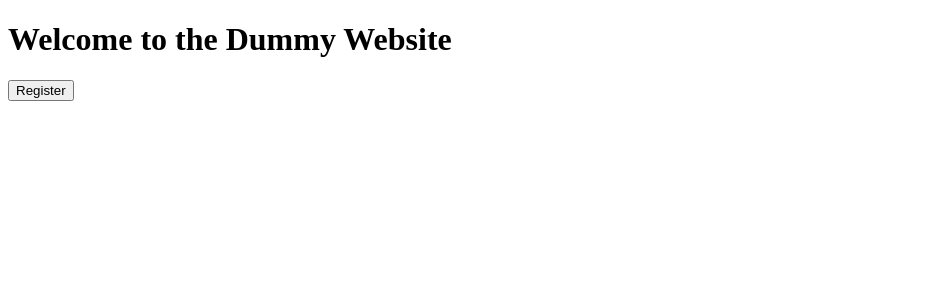
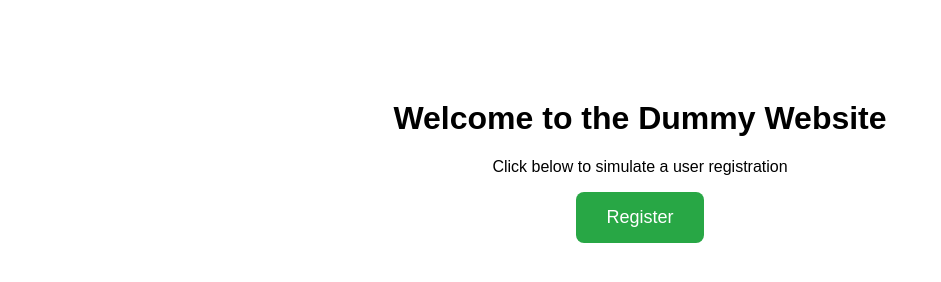
Before and after one commit to lakshmi-meghana2226/g4-site, a plain HTML site: page analytics.html in a window 1280 px wide. Shown: the whole page, without its empty margins (0-941 px from the left). Drawn offline with Linux system fonts and the light colour scheme.

Commit message:
Update analytics.html

```diff
--- a/analytics.html
+++ b/analytics.html
@@ -2,13 +2,12 @@
 <html>
 <head>
   <title>Dummy Sign-Up Page</title>
-  <script async src="https://www.googletagmanager.com/gtag/js?id=G-RNSCG7L67D"></script>
+  <script async src="https://www.googletagmanager.com/gtag/js?id=G-XXXXXXX"></script>
   <script>
     window.dataLayer = window.dataLayer || [];
     function gtag(){dataLayer.push(arguments);}
     gtag('js', new Date());
-
-    gtag('config', 'G-RNSCG7L67D');
+    gtag('config', 'G-XXXXXXX');
 
     function trackSignUp() {
       gtag('event', 'sign_up', {
@@ -17,9 +16,29 @@
       alert('Sign-up event sent to GA4!');
     }
   </script>
+  <style>
+    body {
+      font-family: Arial, sans-serif;
+      text-align: center;
+      margin-top: 100px;
+    }
+    button {
+      padding: 15px 30px;
+      font-size: 18px;
+      background-color: #28a745;
+      color: white;
+      border: none;
+      border-radius: 8px;
+      cursor: pointer;
+    }
+    button:hover {
+      background-color: #218838;
+    }
+  </style>
 </head>
 <body>
   <h1>Welcome to the Dummy Website</h1>
+  <p>Click below to simulate a user registration</p>
   <button onclick="trackSignUp()">Register</button>
 </body>
 </html>
```
